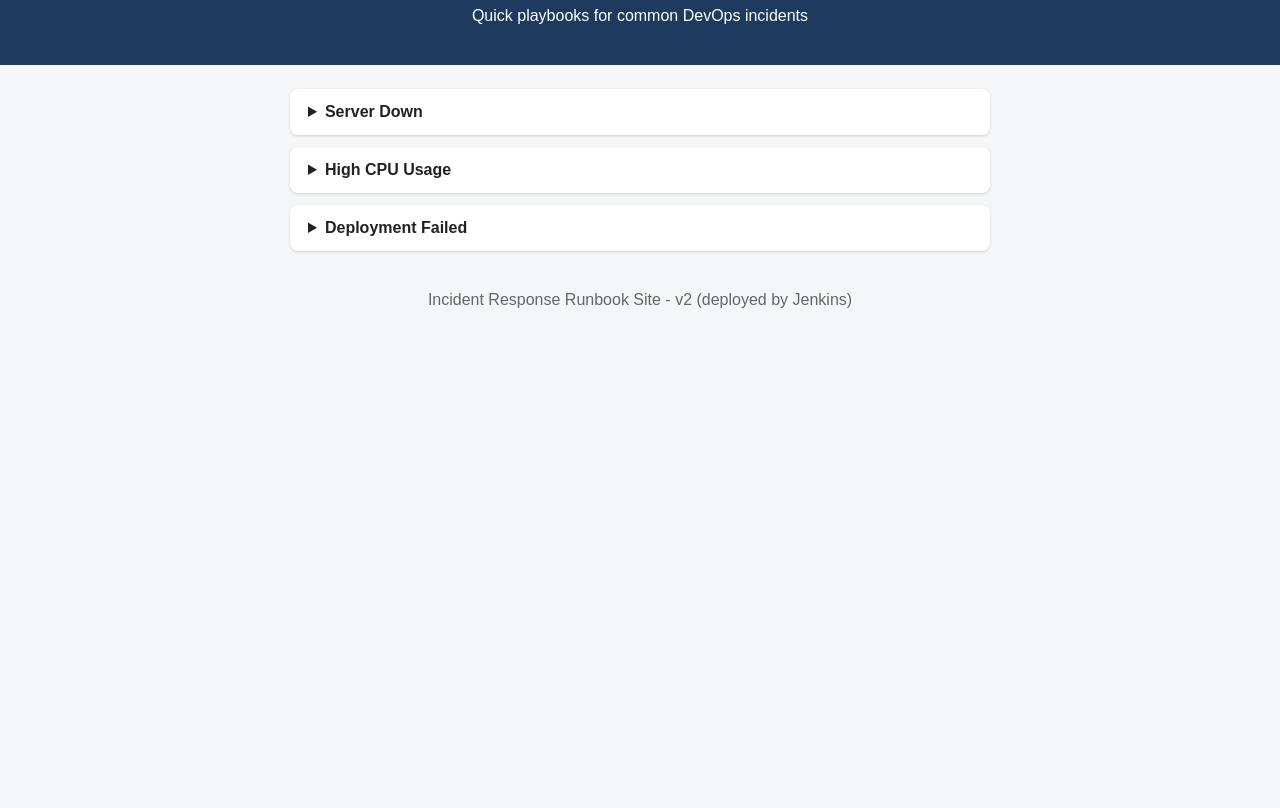
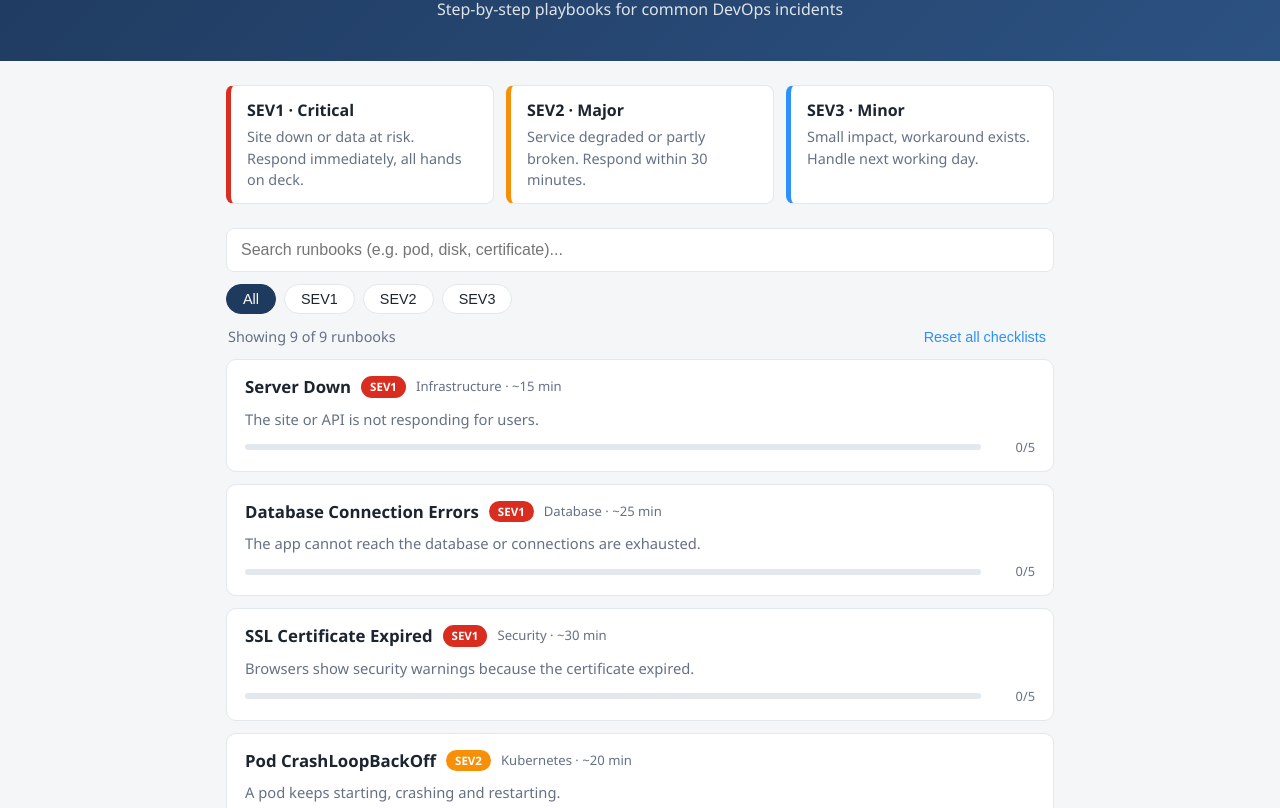
Before and after one commit to jenifermercy7106/incident-runbook, a website: page app/public/index.html in a window 1280 px wide. Shown: the part 97-905 px from the top of the page. Before the commit the page ends 800 px from the top, so only its background shows below. Drawn offline with Linux system fonts and the light colour scheme.

Commit message:
Redesign runbook site: search, severity filters, checklists, commands

```diff
--- a/app/public/index.html
+++ b/app/public/index.html
@@ -7,46 +7,47 @@
   <link rel="stylesheet" href="style.css">
 </head>
 <body>
-  <header>
+  <header class="hero">
     <h1>Incident Response Runbook</h1>
-    <p>Quick playbooks for common DevOps incidents</p>
+    <p>Step-by-step playbooks for common DevOps incidents</p>
   </header>
 
   <main>
-    <details>
-      <summary>Server Down</summary>
-      <ol>
-        <li>Confirm the outage (ping, curl the health URL).</li>
-        <li>Check if the server or VM is running in the cloud console.</li>
-        <li>Check recent deployments or changes.</li>
-        <li>Restart the service and watch the logs.</li>
-        <li>Notify the team and write down the timeline.</li>
-      </ol>
-    </details>
+    <section class="severity-guide">
+      <div class="sev-card sev1">
+        <h3>SEV1 &middot; Critical</h3>
+        <p>Site down or data at risk. Respond immediately, all hands on deck.</p>
+      </div>
+      <div class="sev-card sev2">
+        <h3>SEV2 &middot; Major</h3>
+        <p>Service degraded or partly broken. Respond within 30 minutes.</p>
+      </div>
+      <div class="sev-card sev3">
+        <h3>SEV3 &middot; Minor</h3>
+        <p>Small impact, workaround exists. Handle next working day.</p>
+      </div>
+    </section>
 
-    <details>
-      <summary>High CPU Usage</summary>
-      <ol>
-        <li>Find the busy process (top / htop).</li>
-        <li>Check if traffic suddenly increased.</li>
-        <li>Look at application logs for errors or loops.</li>
-        <li>Scale up or restart the affected service.</li>
-        <li>Record the root cause after recovery.</li>
-      </ol>
-    </details>
+    <section class="controls">
+      <input id="search" type="search" placeholder="Search runbooks (e.g. pod, disk, certificate)..." aria-label="Search runbooks">
+      <div class="filters" id="filters">
+        <button class="chip active" data-sev="ALL">All</button>
+        <button class="chip" data-sev="SEV1">SEV1</button>
+        <button class="chip" data-sev="SEV2">SEV2</button>
+        <button class="chip" data-sev="SEV3">SEV3</button>
+      </div>
+    </section>
 
-    <details>
-      <summary>Deployment Failed</summary>
-      <ol>
-        <li>Check the pipeline logs to see which stage failed.</li>
-        <li>Verify the Docker image built and pushed correctly.</li>
-        <li>Check Kubernetes pods (kubectl get pods, kubectl describe pod).</li>
-        <li>Roll back to the last working version.</li>
-        <li>Fix the issue and redeploy.</li>
-      </ol>
-    </details>
+    <div class="meta">
+      <span id="count"></span>
+      <button id="reset" class="link-btn">Reset all checklists</button>
+    </div>
+
+    <section id="runbooks"></section>
+    <p id="empty" class="empty" hidden>No runbooks match your search.</p>
   </main>
 
-  <footer>Incident Response Runbook Site - v2 (deployed by Jenkins)</footer>
+  <footer>Incident Response Runbook Site - v3 (deployed by Jenkins)</footer>
+  <script src="script.js"></script>
 </body>
 </html>
--- /dev/null
+++ b/app/public/script.js
@@ -0,0 +1,353 @@
+// ---- Runbook data: add or edit runbooks here ----
+const RUNBOOKS = [
+  {
+    id: "server-down",
+    title: "Server Down",
+    severity: "SEV1",
+    category: "Infrastructure",
+    time: "15 min",
+    summary: "The site or API is not responding for users.",
+    steps: [
+      "Confirm the outage from outside your own network.",
+      "Check the VM or instance status in the cloud console.",
+      "Review recent deployments and changes.",
+      "Restart the service and watch the logs.",
+      "Post an update in the incident channel and note the timeline."
+    ],
+    commands: [
+      "curl -i https://your-site/health",
+      "kubectl get pods",
+      "kubectl logs deployment/runbook-deployment --tail=50"
+    ],
+    escalate: "No recovery in 15 minutes? Page the on-call engineer."
+  },
+  {
+    id: "db-connection",
+    title: "Database Connection Errors",
+    severity: "SEV1",
+    category: "Database",
+    time: "25 min",
+    summary: "The app cannot reach the database or connections are exhausted.",
+    steps: [
+      "Check that the database instance is running.",
+      "Test network access from the app to the database port.",
+      "Check for too many open connections.",
+      "Verify credentials or secrets were not changed or expired.",
+      "Restart the app pods once the database is healthy."
+    ],
+    commands: [
+      "nc -zv db-host 5432",
+      "kubectl logs deployment/runbook-deployment --tail=100",
+      "kubectl rollout restart deployment/runbook-deployment"
+    ],
+    escalate: "Data loss suspected? Escalate to the database owner immediately."
+  },
+  {
+    id: "ssl-expired",
+    title: "SSL Certificate Expired",
+    severity: "SEV1",
+    category: "Security",
+    time: "30 min",
+    summary: "Browsers show security warnings because the certificate expired.",
+    steps: [
+      "Confirm the expiry date of the certificate.",
+      "Renew or reissue the certificate.",
+      "Install the new certificate on the load balancer or ingress.",
+      "Verify the full certificate chain in a browser.",
+      "Add an expiry alert so this does not happen again."
+    ],
+    commands: [
+      "openssl s_client -connect your-site:443 -servername your-site",
+      "kubectl get ingress"
+    ],
+    escalate: "Cannot renew? Contact the security team."
+  },
+  {
+    id: "pod-crashloop",
+    title: "Pod CrashLoopBackOff",
+    severity: "SEV2",
+    category: "Kubernetes",
+    time: "20 min",
+    summary: "A pod keeps starting, crashing and restarting.",
+    steps: [
+      "Find the failing pod with kubectl get pods.",
+      "Read the logs of the previous crashed container.",
+      "Describe the pod and read the Events section.",
+      "Check the image tag, environment variables and config.",
+      "Roll back or fix the problem, then redeploy."
+    ],
+    commands: [
+      "kubectl get pods",
+      "kubectl logs <pod-name> --previous",
+      "kubectl describe pod <pod-name>",
+      "kubectl rollout undo deployment/runbook-deployment"
+    ],
+    escalate: "Still crashing after a rollback? Ask the app team to review."
+  },
+  {
+    id: "deployment-failed",
+    title: "Deployment Failed",
+    severity: "SEV2",
+    category: "CI/CD",
+    time: "20 min",
+    summary: "The pipeline failed or the new version did not roll out.",
+    steps: [
+      "Open the pipeline console output and find the failed stage.",
+      "Verify the Docker image was built and pushed.",
+      "Check the Kubernetes rollout status.",
+      "Roll back to the last working version.",
+      "Fix the cause and run the pipeline again."
+    ],
+    commands: [
+      "kubectl rollout status deployment/runbook-deployment",
+      "kubectl rollout history deployment/runbook-deployment",
+      "kubectl rollout undo deployment/runbook-deployment"
+    ],
+    escalate: "Pipeline itself broken? Check Jenkins and its credentials."
+  },
+  {
+    id: "high-cpu",
+    title: "High CPU Usage",
+    severity: "SEV2",
+    category: "Performance",
+    time: "20 min",
+    summary: "CPU is maxed out and responses are slow.",
+    steps: [
+      "Find the busy process or pod.",
+      "Check whether traffic suddenly increased.",
+      "Look at application logs for errors or loops.",
+      "Scale out or restart the affected service.",
+      "Record the root cause after recovery."
+    ],
+    commands: [
+      "top",
+      "kubectl top pods",
+      "kubectl scale deployment/runbook-deployment --replicas=4"
+    ],
+    escalate: "CPU stays high after scaling? Investigate a recent code change."
+  },
+  {
+    id: "oom-killed",
+    title: "Out of Memory (OOMKilled)",
+    severity: "SEV2",
+    category: "Kubernetes",
+    time: "25 min",
+    summary: "Containers are being killed for using too much memory.",
+    steps: [
+      "Confirm OOMKilled as the last state of the pod.",
+      "Check current memory usage.",
+      "Look for a memory leak in recent changes.",
+      "Raise the memory limit as a short-term fix.",
+      "Create a follow-up ticket for the real fix."
+    ],
+    commands: [
+      "kubectl describe pod <pod-name>",
+      "kubectl top pods",
+      "kubectl get pod <pod-name> -o jsonpath='{.status.containerStatuses[0].lastState}'"
+    ],
+    escalate: "Repeated kills? Ask the app team to profile memory usage."
+  },
+  {
+    id: "disk-full",
+    title: "Disk Full",
+    severity: "SEV2",
+    category: "Infrastructure",
+    time: "15 min",
+    summary: "A server has run out of disk space.",
+    steps: [
+      "Check which disk or mount is full.",
+      "Find the largest folders.",
+      "Remove old logs and unused Docker images safely.",
+      "Confirm the service is healthy again.",
+      "Set up a disk usage alert."
+    ],
+    commands: [
+      "df -h",
+      "du -sh /var/* | sort -h",
+      "docker system prune -f"
+    ],
+    escalate: "Never delete data you are unsure about. Ask first."
+  },
+  {
+    id: "slow-response",
+    title: "Slow Response Times",
+    severity: "SEV3",
+    category: "Performance",
+    time: "30 min",
+    summary: "Pages load slowly but the site is still up.",
+    steps: [
+      "Measure the response time from your machine.",
+      "Check pod CPU and memory usage.",
+      "Look at recent deployments for a regression.",
+      "Scale up if traffic is higher than usual.",
+      "Open a ticket for a deeper investigation."
+    ],
+    commands: [
+      "curl -o /dev/null -s -w \"%{time_total}\\n\" https://your-site/",
+      "kubectl top pods"
+    ],
+    escalate: "Getting worse? Raise it to SEV2."
+  }
+];
+
+// ---- Saved checklist progress (in the browser) ----
+const STORAGE_KEY = "runbook-progress-v1";
+
+function loadProgress() {
+  try {
+    return JSON.parse(localStorage.getItem(STORAGE_KEY)) || {};
+  } catch (e) {
+    return {};
+  }
+}
+
+function saveProgress(progress) {
+  try {
+    localStorage.setItem(STORAGE_KEY, JSON.stringify(progress));
+  } catch (e) {
+    // storage not available, progress just won't be saved
+  }
+}
+
+let progress = loadProgress();
+let activeSeverity = "ALL";
+let searchText = "";
+
+// ---- Helpers ----
+function el(tag, className, text) {
+  const node = document.createElement(tag);
+  if (className) node.className = className;
+  if (text !== undefined) node.textContent = text;
+  return node;
+}
+
+function doneCount(rb) {
+  const saved = progress[rb.id] || [];
+  return rb.steps.filter((_, i) => saved[i]).length;
+}
+
+function matches(rb) {
+  if (activeSeverity !== "ALL" && rb.severity !== activeSeverity) return false;
+  if (!searchText) return true;
+  const haystack = [rb.title, rb.category, rb.summary, ...rb.steps, ...rb.commands]
+    .join(" ")
+    .toLowerCase();
+  return haystack.includes(searchText);
+}
+
+function copyText(text, button) {
+  const finish = () => {
+    button.textContent = "Copied!";
+    button.classList.add("done");
+    setTimeout(() => {
+      button.textContent = "Copy";
+      button.classList.remove("done");
+    }, 1200);
+  };
+  if (navigator.clipboard && navigator.clipboard.writeText) {
+    navigator.clipboard.writeText(text).then(finish).catch(() => {});
+  }
+}
+
+// ---- Build one runbook card ----
+function buildCard(rb) {
+  const card = el("details", "runbook");
+
+  const summary = el("summary");
+  const titleRow = el("div", "title-row");
+  titleRow.appendChild(el("span", "title", rb.title));
+  titleRow.appendChild(el("span", "badge " + rb.severity, rb.severity));
+  titleRow.appendChild(el("span", "tag", rb.category + " \u00B7 ~" + rb.time));
+  summary.appendChild(titleRow);
+  summary.appendChild(el("div", "summary-text", rb.summary));
+
+  const progressRow = el("div", "progress-row");
+  const bar = el("div", "bar");
+  const fill = el("span");
+  bar.appendChild(fill);
+  const progressText = el("span", "progress-text");
+  progressRow.appendChild(bar);
+  progressRow.appendChild(progressText);
+  summary.appendChild(progressRow);
+  card.appendChild(summary);
+
+  function updateProgress() {
+    const done = doneCount(rb);
+    fill.style.width = (done / rb.steps.length) * 100 + "%";
+    progressText.textContent = done + "/" + rb.steps.length;
+  }
+
+  const body = el("div", "body");
+
+  body.appendChild(el("h4", null, "Steps"));
+  const list = el("ul", "steps");
+  rb.steps.forEach((step, i) => {
+    const li = el("li");
+    const label = el("label");
+    const box = document.createElement("input");
+    box.type = "checkbox";
+    box.checked = !!(progress[rb.id] && progress[rb.id][i]);
+    box.addEventListener("change", () => {
+      const saved = progress[rb.id] || [];
+      saved[i] = box.checked;
+      progress[rb.id] = saved;
+      saveProgress(progress);
+      updateProgress();
+    });
+    label.appendChild(box);
+    label.appendChild(el("span", null, step));
+    li.appendChild(label);
+    list.appendChild(li);
+  });
+  body.appendChild(list);
+
+  body.appendChild(el("h4", null, "Useful commands"));
+  rb.commands.forEach((cmd) => {
+    const row = el("div", "cmd");
+    row.appendChild(el("code", null, cmd));
+    const btn = el("button", "copy", "Copy");
+    btn.addEventListener("click", () => copyText(cmd, btn));
+    row.appendChild(btn);
+    body.appendChild(row);
+  });
+
+  body.appendChild(el("div", "escalate", "Escalation: " + rb.escalate));
+  card.appendChild(body);
+
+  updateProgress();
+  return card;
+}
+
+// ---- Render the list ----
+function render() {
+  const container = document.getElementById("runbooks");
+  container.textContent = "";
+  const visible = RUNBOOKS.filter(matches);
+  visible.forEach((rb) => container.appendChild(buildCard(rb)));
+  document.getElementById("count").textContent =
+    "Showing " + visible.length + " of " + RUNBOOKS.length + " runbooks";
+  document.getElementById("empty").hidden = visible.length > 0;
+}
+
+// ---- Events ----
+document.getElementById("search").addEventListener("input", (e) => {
+  searchText = e.target.value.trim().toLowerCase();
+  render();
+});
+
+document.getElementById("filters").addEventListener("click", (e) => {
+  const chip = e.target.closest(".chip");
+  if (!chip) return;
+  activeSeverity = chip.dataset.sev;
+  document.querySelectorAll(".chip").forEach((c) => c.classList.remove("active"));
+  chip.classList.add("active");
+  render();
+});
+
+document.getElementById("reset").addEventListener("click", () => {
+  progress = {};
+  saveProgress(progress);
+  render();
+});
+
+render();
--- a/app/public/style.css
+++ b/app/public/style.css
@@ -1,33 +1,186 @@
+:root {
+  --bg: #f4f6f8;
+  --card: #ffffff;
+  --text: #1c2430;
+  --muted: #667085;
+  --border: #e3e8ee;
+  --brand: #1f3a5f;
+  --code-bg: #0f1b2d;
+  --sev1: #d92d20;
+  --sev2: #f79009;
+  --sev3: #2e90fa;
+  --ok: #12b76a;
+}
+
+@media (prefers-color-scheme: dark) {
+  :root {
+    --bg: #0e1521;
+    --card: #162032;
+    --text: #e6ebf2;
+    --muted: #93a1b5;
+    --border: #253248;
+    --brand: #0b1220;
+  }
+}
+
+* { box-sizing: border-box; }
+
 body {
-  font-family: Arial, sans-serif;
-  background: #f4f6f8;
   margin: 0;
-  color: #222;
+  font-family: "Segoe UI", Arial, sans-serif;
+  background: var(--bg);
+  color: var(--text);
+  line-height: 1.5;
 }
-header {
-  background: #1f3a5f;
-  color: white;
-  padding: 24px;
+
+.hero {
+  background: linear-gradient(135deg, #1f3a5f, #2c5282);
+  color: #fff;
   text-align: center;
+  padding: 40px 16px;
 }
-main {
-  max-width: 700px;
-  margin: 24px auto;
-  padding: 0 16px;
+.hero h1 { margin: 0 0 6px; font-size: 2rem; }
+.hero p { margin: 0; opacity: 0.85; }
+
+main { max-width: 860px; margin: 0 auto; padding: 24px 16px 40px; }
+
+.severity-guide {
+  display: grid;
+  grid-template-columns: repeat(auto-fit, minmax(230px, 1fr));
+  gap: 12px;
+  margin-bottom: 24px;
 }
-details {
-  background: white;
+.sev-card {
+  background: var(--card);
+  border: 1px solid var(--border);
+  border-left: 5px solid var(--muted);
   border-radius: 8px;
+  padding: 12px 16px;
+}
+.sev-card h3 { margin: 0 0 4px; font-size: 1rem; }
+.sev-card p { margin: 0; color: var(--muted); font-size: 0.9rem; }
+.sev-card.sev1 { border-left-color: var(--sev1); }
+.sev-card.sev2 { border-left-color: var(--sev2); }
+.sev-card.sev3 { border-left-color: var(--sev3); }
+
+.controls { display: flex; flex-direction: column; gap: 12px; margin-bottom: 8px; }
+#search {
+  width: 100%;
+  padding: 12px 14px;
+  font-size: 1rem;
+  border: 1px solid var(--border);
+  border-radius: 8px;
+  background: var(--card);
+  color: var(--text);
+}
+.filters { display: flex; gap: 8px; flex-wrap: wrap; }
+.chip {
+  border: 1px solid var(--border);
+  background: var(--card);
+  color: var(--text);
+  padding: 6px 16px;
+  border-radius: 999px;
+  cursor: pointer;
+  font-size: 0.9rem;
+}
+.chip.active { background: var(--brand); color: #fff; border-color: var(--brand); }
+
+.meta {
+  display: flex;
+  justify-content: space-between;
+  align-items: center;
+  color: var(--muted);
+  font-size: 0.9rem;
+  margin: 12px 2px;
+}
+.link-btn {
+  background: none;
+  border: none;
+  color: var(--sev3);
+  cursor: pointer;
+  font-size: 0.9rem;
+}
+
+.runbook {
+  background: var(--card);
+  border: 1px solid var(--border);
+  border-radius: 10px;
+  margin-bottom: 12px;
+  overflow: hidden;
+}
+.runbook summary {
+  cursor: pointer;
   padding: 14px 18px;
-  margin-bottom: 12px;
-  box-shadow: 0 1px 3px rgba(0, 0, 0, 0.15);
+  list-style: none;
+  display: flex;
+  flex-direction: column;
+  gap: 8px;
 }
-summary {
-  font-weight: bold;
+.runbook summary::-webkit-details-marker { display: none; }
+
+.title-row { display: flex; align-items: center; gap: 10px; flex-wrap: wrap; }
+.title { font-weight: 700; font-size: 1.05rem; }
+.badge {
+  color: #fff;
+  font-size: 0.72rem;
+  font-weight: 700;
+  padding: 2px 9px;
+  border-radius: 999px;
+}
+.badge.SEV1 { background: var(--sev1); }
+.badge.SEV2 { background: var(--sev2); }
+.badge.SEV3 { background: var(--sev3); }
+.tag { color: var(--muted); font-size: 0.82rem; }
+.summary-text { color: var(--muted); font-size: 0.92rem; }
+
+.progress-row { display: flex; align-items: center; gap: 10px; }
+.bar { flex: 1; height: 6px; background: var(--border); border-radius: 999px; overflow: hidden; }
+.bar > span { display: block; height: 100%; width: 0; background: var(--ok); transition: width 0.25s; }
+.progress-text { font-size: 0.8rem; color: var(--muted); min-width: 44px; text-align: right; }
+
+.body { padding: 4px 18px 18px; border-top: 1px solid var(--border); }
+.body h4 { margin: 16px 0 8px; font-size: 0.85rem; text-transform: uppercase; letter-spacing: 0.05em; color: var(--muted); }
+
+.steps { list-style: none; margin: 0; padding: 0; }
+.steps li { padding: 6px 0; }
+.steps label { display: flex; gap: 10px; cursor: pointer; align-items: flex-start; }
+.steps input { margin-top: 5px; }
+.steps input:checked + span { text-decoration: line-through; color: var(--muted); }
+
+.cmd {
+  display: flex;
+  align-items: center;
+  justify-content: space-between;
+  gap: 10px;
+  background: var(--code-bg);
+  color: #d6e4ff;
+  border-radius: 6px;
+  padding: 8px 10px;
+  margin-bottom: 6px;
+  font-family: Consolas, "Courier New", monospace;
+  font-size: 0.85rem;
+}
+.cmd code { overflow-x: auto; white-space: nowrap; }
+.copy {
+  flex-shrink: 0;
+  border: 1px solid #3b4f72;
+  background: transparent;
+  color: #d6e4ff;
+  border-radius: 4px;
+  padding: 3px 10px;
   cursor: pointer;
+  font-size: 0.75rem;
 }
-footer {
-  text-align: center;
-  padding: 16px;
-  color: #666;
+.copy.done { background: var(--ok); border-color: var(--ok); color: #fff; }
+
+.escalate {
+  margin-top: 14px;
+  padding: 10px 12px;
+  background: rgba(247, 144, 9, 0.12);
+  border-radius: 6px;
+  font-size: 0.9rem;
 }
+
+.empty { text-align: center; color: var(--muted); padding: 30px 0; }
+
+footer { text-align: center; padding: 20px; color: var(--muted); font-size: 0.9rem; }
```
